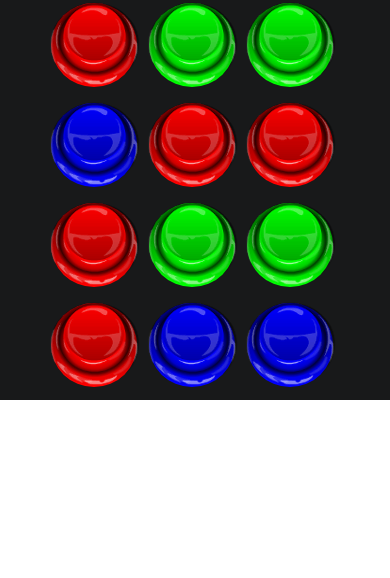
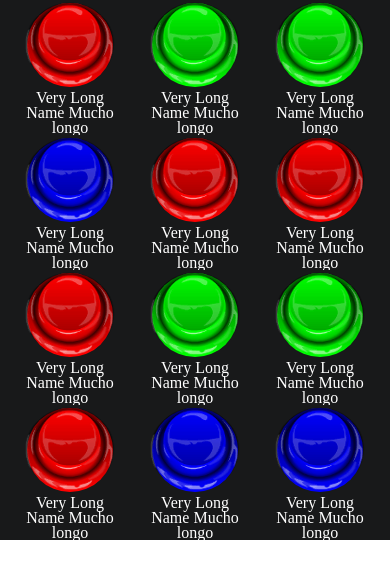
Before and after one commit to gui-rossi/instant-buttons-memes, a Vue app: page / in a window 390 px wide. Shown: the top 578 px of the page. Built offline with nearby package versions, Linux system fonts and the light colour scheme.

Commit message:
spacing and responsiveness improvements

```diff
--- a/src/App.vue
+++ b/src/App.vue
@@ -2,7 +2,6 @@
   <div class="app">
     <div class="background-buttons">
 
-      <!-- <button @click="this.takePicture">TIRE FOTO</button> -->
       <InstantButton v-for="instant in listOfInstants" :key="instant" />
 
     </div>
@@ -11,9 +10,7 @@
 
 <script>
 /* eslint-disable */
-import { Camera, CameraResultType } from '@capacitor/camera'
 import InstantButton from '../src/components/instant-button/instant-button.vue'
-import { App } from '@capacitor/app'
 
 export default {
   name: 'App',
@@ -34,23 +31,6 @@ export default {
 
   },
   methods: {
-    getRandomColor: function () {
-      const randomIndex = Math.floor(Math.random() * this.colors.length);
-      return 'background-color: ' + this.colors[randomIndex];
-    },
-    takePicture: async function () {
-      const image = await Camera.getPhoto({
-        quality: 90,
-        allowEditing: false,
-        resultType: CameraResultType.Uri
-      }).catch(err => console.log("ERROR"));
-
-      if (image) {
-        var imageUrl = image.webPath;
-
-        this.myImage = imageUrl;
-      }
-    },
   },
 }
 </script>
@@ -67,11 +47,11 @@ body {
 }
 
 .background-buttons {
-  width: 300px;
+  width: 400px;
   text-align: center;
 
   display: flex;
-  justify-content: center;
+  justify-content: space-evenly;
   text-align: center;
   flex-wrap: wrap;
 }
--- a/src/components/instant-button/instant-button.vue
+++ b/src/components/instant-button/instant-button.vue
@@ -3,6 +3,7 @@
         <div class="small-button-background" :style="getRandomColor()"></div>
         <button class="small-button"></button>
         <div class="small-button-shadow"></div>
+        <div class="instant-button-name">Very Long Name Mucho longo</div>
     </div>
 </template>
 
@@ -32,9 +33,11 @@ export default {
     text-align: center;
     word-wrap: break-word;
 
-    margin-right: 18px;
+    display: flex;
+    justify-content: center;
+
     flex-basis: calc((100% - 60px) / 3);
-    margin-bottom: 100px;
+    margin-bottom: 135px;
 }
 
 .small-button-background {
@@ -42,7 +45,6 @@ export default {
     width: 86px;
     height: 84px;
     margin-top: 3px;
-    margin-left: 3px;
     position: absolute;
 }
 
@@ -69,4 +71,18 @@ export default {
     position: absolute;
     z-index: -1;
 }
+
+.instant-button-name {
+    color: white;
+    position: absolute;
+    /* height: 108px; */
+    /* width: 115%; */
+    display: flex;
+    justify-content: center;
+    /* align-items: flex-end; */
+    overflow: hidden;
+    margin-top: 90px;
+    line-height: 15px;
+    width: 110px;
+}
 </style>
--- /dev/null
+++ b/src/models/sound.js
@@ -0,0 +1,3 @@
+export var sound = {
+    name: ""
+}
```
